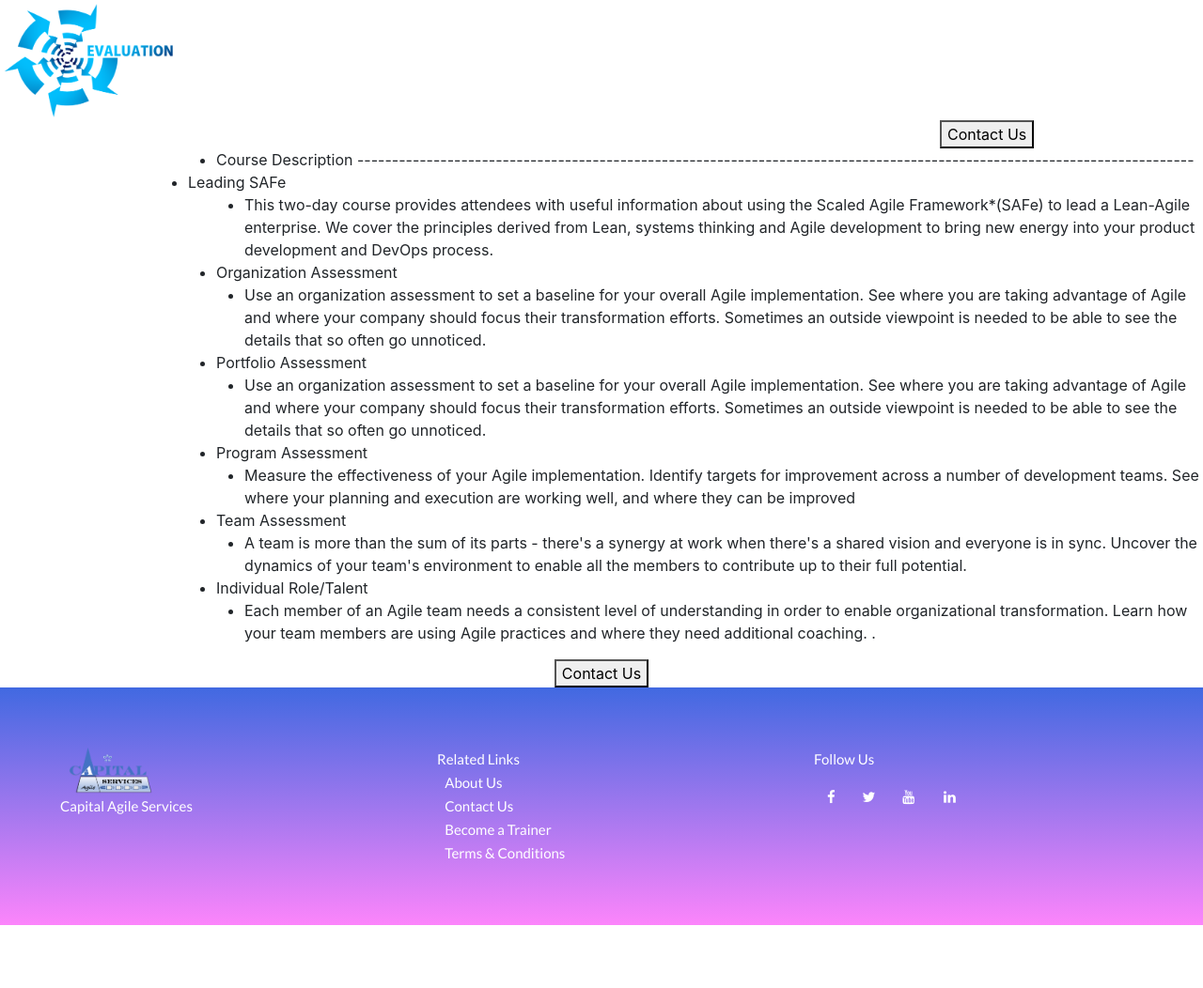
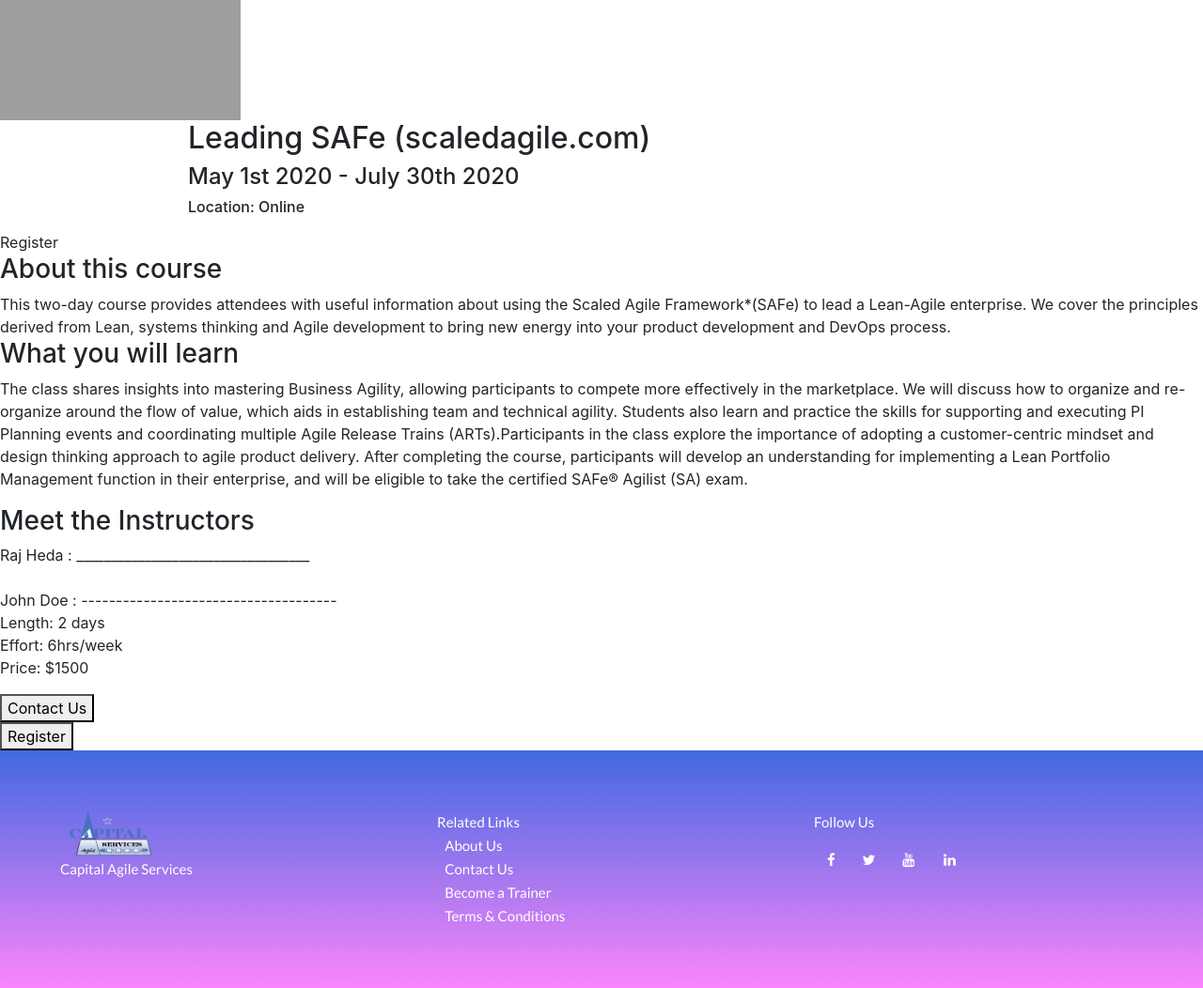
Before and after one commit to ckarjadi/capital_services, a Flask app: page /course_description in a window 1280 px wide. Shown: the part 200-1252 px from the top of the page at 94% size. Before the commit the page ends 1185 px from the top, so only its background shows below. Run offline with Flask 2, Linux system fonts and the light colour scheme; some libraries are stand-ins or nearby versions; grey boxes are pictures that could not be loaded.

Commit message:
test2_AA

```diff
--- a/app/templates/course1.html
+++ b/app/templates/course1.html
@@ -1,63 +1,79 @@
 {% include "header.html" %}
 {% block content %}
 <head>
-	<link rel="stylesheet" href="{{ url_for('static',    filename='/assessment.css') }}">
+	<link rel="stylesheet" href="{{ url_for('static', filename='/course1.css') }}">
 </head>
 <div>
-	<div style='z-index: 1'>
-		<img src="{{url_for('static', filename='assessment_evaluation_image.png')}}"
- 			style="width: 15vw; height: 10vw"/>
-        <button style="margin-left: 1000px"class="Contact Us" onclick="window.location.href = '/contact_us';">Contact Us</button>
+	<!-- <div style='z-index: 10'> -->
+		<img src="{{url_for('static', filename='safe_logo.png')}}"
+ 			style="width: 20vw; height: 10vw" "margin-top: 100px;">
 	</div>
+
 	<div style='z-index: 2'>
 		<ul style="margin-left: 200px;">
-			<title> class="disc">Course Title</title>
-				<ul class="pad">
-					<li class="disc">Course Description -------------------------------------------------------------------------------------------------------------------------
-					</li>
-				</ul>
-			<li class="disc">Leading SAFe</li>
-				<ul class="pad">
+      <h2> Leading SAFe (scaledagile.com) </h2>
+      <h4> May 1st 2020 - July 30th 2020</h4>
+      <h6> Location: Online </h6>
+    </ul>
+    </div>
 
-					<ul class="pad">
-					<li class="disc">This two-day course provides attendees with useful information about using the Scaled Agile Framework*(SAFe) to lead a Lean-Agile enterprise. We cover the principles derived from Lean, systems thinking and Agile development to bring new energy into your product development and DevOps process.</li>
-					</ul>
-				</ul>
-				<ul class="pad">
-					<li class="disc">Organization Assessment</li>
-					<ul class="pad">
-					<li class="disc">Use an organization assessment to set a baseline for your overall Agile implementation.  See where you are taking advantage of Agile and where your company should focus their transformation efforts.  Sometimes an outside viewpoint is needed to be able to see the details that so often go unnoticed.</li>
-					</ul>
-				</ul>
-				<ul class="pad">
-					<li class="disc">Portfolio Assessment</li>
-					<ul class="pad">
-					<li class="disc">Use an organization assessment to set a baseline for your overall Agile implementation.  See where you are taking advantage of Agile and where your company should focus their transformation efforts.  Sometimes an outside viewpoint is needed to be able to see the details that so often go unnoticed.</li>
-					</ul>
-				</ul>
-				<ul class="pad">
-					<li class="disc">Program Assessment</li>
-					<ul class="pad">
-					<li class="disc">Measure the effectiveness of your Agile implementation.  Identify targets for improvement across a number of development teams.  See where your planning and execution are working well, and where they can be improved</li>
-					</ul>
-				</ul>
-				<ul class="pad">
-					<li class="disc">Team Assessment</li>
-					<ul class="pad">
-					<li class="disc">A team is more than the sum of its parts - there's a synergy at work when there's a shared vision and everyone is in sync.  Uncover the dynamics of your team's environment to enable all the members to contribute up to their full potential.</li>
-					</ul>
-				</ul>
-				<ul class="pad">
-					<li class="disc">Individual Role/Talent</li>
-					<ul class="pad">
-					<li class="disc">Each member of an Agile team needs a consistent level of understanding in order to enable organizational transformation.  Learn how your team members are using Agile practices and where they need additional coaching. .</li>
-					</ul>
-				</ul>
-		</ul>
+  <div style = 'z-index: 5' "text-align: center" id="register">
+   Register
+  </div>
+
+
+
+      <div class="leftside" style="display: inline-block" "margin-left: 10px;">
+
+          <span class="key"><h3> About this course </h3>
+            <ul>This two-day course provides attendees with useful information about using the Scaled Agile Framework*(SAFe) to lead a Lean-Agile enterprise. We cover the principles derived from Lean, systems thinking and Agile development to bring new energy into your product development and DevOps process.
+
+            <h3> What you will learn</h3>
+            The class shares insights into mastering Business Agility, allowing participants to compete more effectively in the marketplace. We will discuss how to organize and re-organize around the flow of value, which aids in establishing team and technical agility. Students also learn and practice the skills for supporting and executing PI Planning events and coordinating multiple Agile Release Trains (ARTs).Participants in the class explore the importance of adopting a customer-centric mindset and design thinking approach to agile product delivery. After completing the course, participants will develop an understanding for implementing a Lean Portfolio Management function in their enterprise, and will be eligible to take the certified SAFe® Agilist (SA) exam.</span>
+
+      </ul>
+      </div>
+
+      <div>
+        <h3> Meet the Instructors </h3>
+        Raj Heda : __________________________________
+        <br/>
+        <br/>
+        John Doe : -------------------------------------
+
+      </div>
+
+        </ul>
+
+      <div class="rightside" style="display: inline-block">
+
+        <div class="rightside-top">
+         <ul>
+          <li>
+            <span class="key">Length:</span>
+            <span class="value">2 days</span>
+          </li>
+           <li>
+            <span class="key">Effort:</span>
+            <span class="value">6hrs/week</span>
+          </li>
+            <li>
+            <span class="key">Price:</span>
+            <span class="value">$1500</span>
+          </li>
+          </ul>
+        </div>
+      </div>
+
 	</div>
 	<div style='z-index: 3' id="wrapper">
         <button onclick="window.location.href = '/contact_us';">Contact Us</button>
 	</div>
 </div>
+
+ <div class="w3-bar" style='z-index: 3' id="wrapper">
+  <button class="w3-button w3-right">Register</button>
+</div>
+
 {% endblock %}
 {% include "footer.html" %}
```
Also changed, not shown: app/static/SAFe_provided_by_Scaled_Agile_368.png (deleted), 3 other files.
